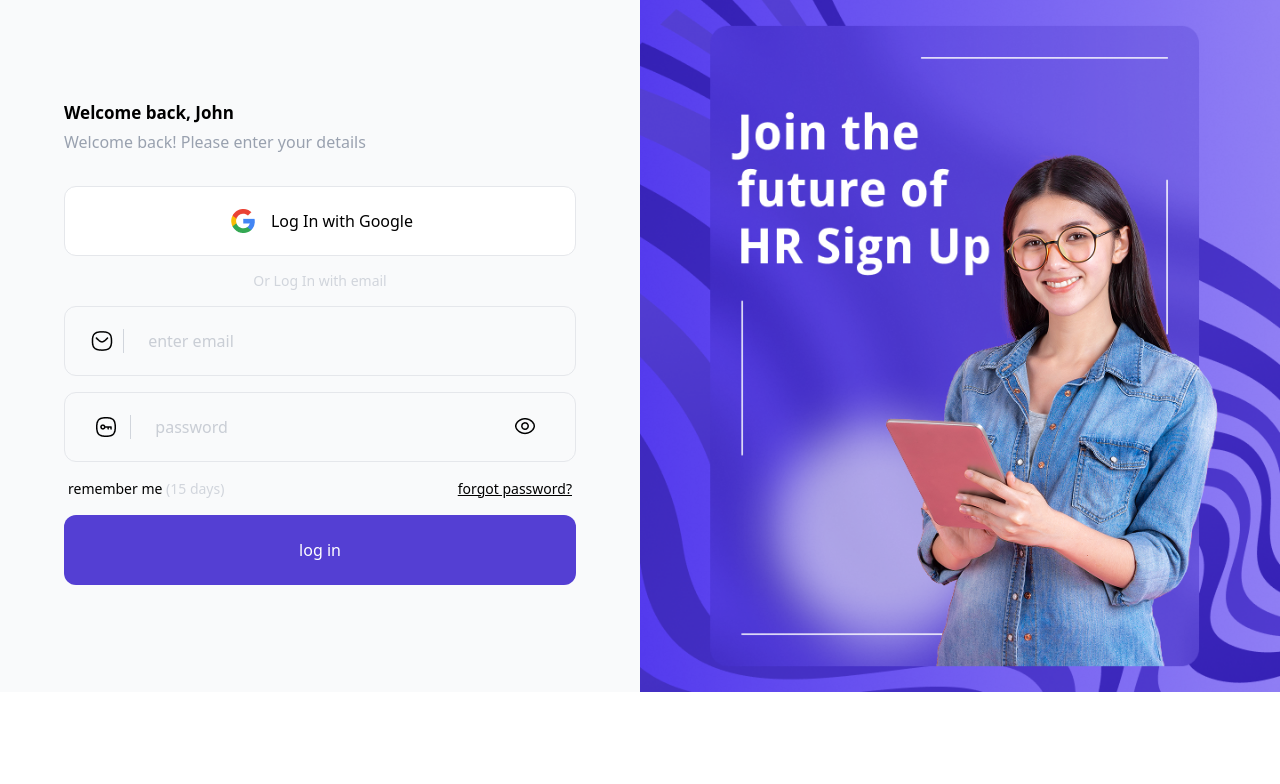
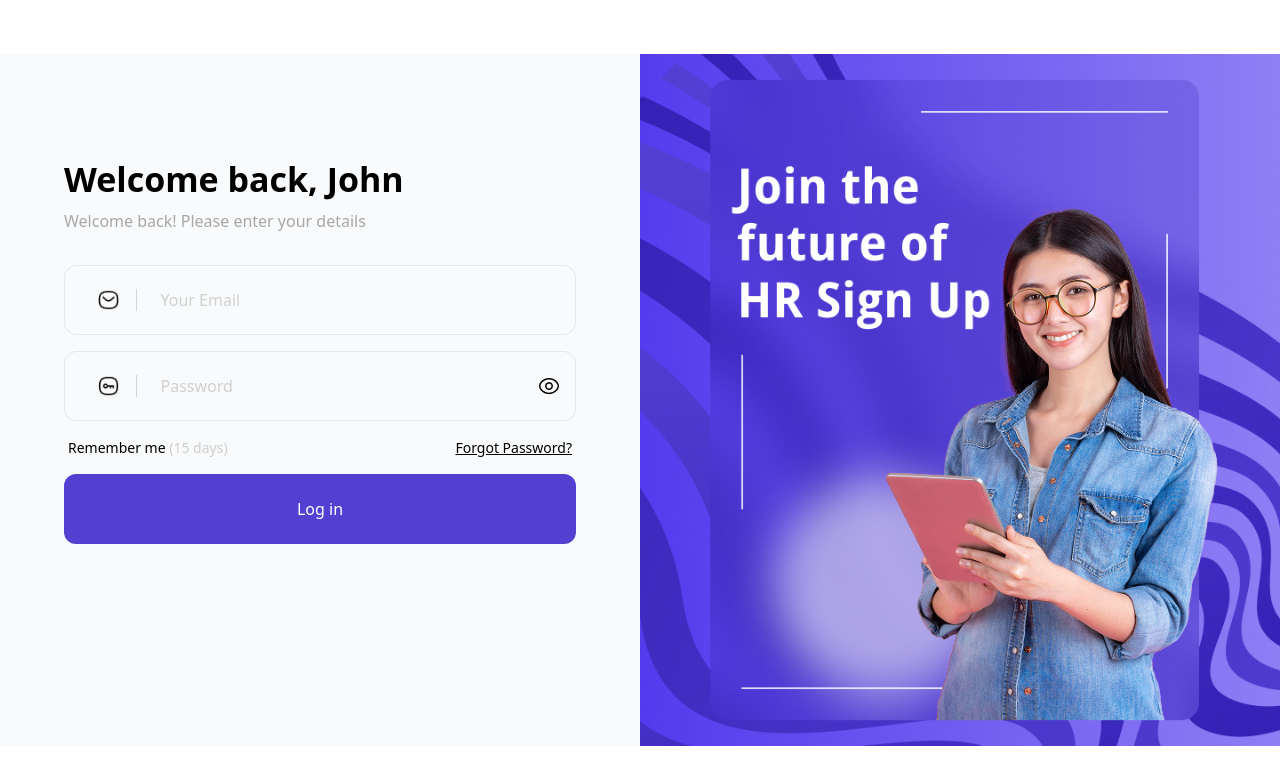
Before and after one commit to qcsstudio/hrms, a React (Vite) app: page / in a window 1280 px wide. Shown: the top 784 px of the page. Built offline with nearby package versions, Linux system fonts and the light colour scheme.

Commit message:
add design

```diff
--- a/src/Components/Adding-Company/Accountsetup.jsx
+++ b/src/Components/Adding-Company/Accountsetup.jsx
@@ -44,7 +44,7 @@ const Accountsetup = ({ onNext, onBack }) => {
   }
 
   return (
-    <div className="bg-[#F9FAFB] p-6 rounded-lg max-w-full">
+    <div className="bg-[#F9FAFB] p-6 rounded-lg w-[1280px]">
       <h1 className="text-xl font-semibold mb-1">
         Admin Account Setup
       </h1>
--- a/src/Components/Adding-Company/AddCompany.jsx
+++ b/src/Components/Adding-Company/AddCompany.jsx
@@ -39,13 +39,16 @@ const AddCompany = () => {
 
   return (
     <>
-      <div className="flex items-center justify-between gap-2 mb-8">
+    {/* <div className='w-[1280px] mx-auto h-screen  border border-red-400 flex flex-col justify-center'> */}
+
+
+      <div className="flex items-center justify-center gap-2 mt-20 mb-8 w-[1280px] mx-auto">
         {steps.map((label, index) => {
           const isActive = index === currentStep;
           const isCompleted = index < currentStep;
 
           return (
-            <div key={index} className="flex flex-col w-full">
+            <div key={index} className="flex flex-col w-full ">
               <div
                 className={`rounded-full h-1 mb-2
                   ${isCompleted ? "bg-gray-400" : isActive ? "bg-blue-400" : "bg-gray-200"}
@@ -78,6 +81,7 @@ const AddCompany = () => {
       </div>
 
       {renderStep()}
+       {/* </div> */}
     </>
   );
 };
--- a/src/Components/Adding-Company/CompanySetup.jsx
+++ b/src/Components/Adding-Company/CompanySetup.jsx
@@ -51,7 +51,7 @@ const CompanySetup = ({ onNext, onBack }) => {
   }
 
   return (
-    <div className="w-full bg-[#F9FAFB] p-6">
+    <div className="w-[1280px] bg-[#F9FAFB] p-6  mx-auto ">
 
       <form onSubmit={handleSubmit} className="space-y-6">
 
--- a/src/Components/Auth/Login.jsx
+++ b/src/Components/Auth/Login.jsx
@@ -69,58 +69,61 @@ const Login = () => {
 
 
   return (
-    <div className="flex w-[1280px] mx-auto bg-gray-50">
+    <div className='flex h-screen items-center bg-white'>
+
+
+      <div className="flex w-[1280px] mx-auto bg-gray-50  ">
 
         <div className="w-1/2 mt-[50px]">
           <div className="w-4/5 mx-auto">
 
             <div className="mt-[50px]">
-            <h1 className="text-[17px] font-semibold text-black">
+              <h1 className="text-[34px] font-semibold text-[#000000]">
                 Welcome back, John
               </h1>
-            <p className="text-[16px] text-gray-400 mt-1">
+              <p className="text-[16px] text-[#A7A7A7] mt-1">
                 Welcome back! Please enter your details
               </p>
             </div>
 
             <div className="mt-8">
 
-            <button className="w-full h-[70px] border border-gray-200 rounded-xl bg-white flex items-center justify-center gap-3">
+              {/* <button className="w-full h-[70px] border border-gray-200 rounded-xl bg-white flex items-center justify-center gap-3">
                 <img src={login_Google} alt="" />
                 <span className="text-[16px] text-black">
                   Log In with Google
                 </span>
-            </button>
+              </button> */}
 
-            <div className="h-[50px] flex items-center justify-center text-[14px] text-gray-300">
+              {/* <div className="h-[50px] flex items-center justify-center text-[14px] text-gray-300">
                 Or Log In with email
-            </div>
+              </div> */}
 
               {/* FORM START */}
               <form onSubmit={handelSubmit}>
 
                 <div className="flex items-center h-[70px] border border-gray-200 rounded-xl gap-6 px-4 mb-4">
-                <div className="w-[50px] border-r border-gray-300 flex justify-center">
+                  <div className="w-[60px] border-r border-gray-300 flex justify-between px-4">
                     <img src={login_Email} alt="" />
                   </div>
                   <input
                     type="text"
-                  placeholder="enter email"
-                  className="w-full outline-none text-[16px] text-gray-400"
+                    placeholder="Your Email"
+                    className="w-full outline-none text-[16px] text-[#A7A7A7]"
                     value={email}
                     onChange={(e) => setEmail(e.target.value)}
                   />
                 </div>
 
                 <div className="flex items-center h-[70px] border border-gray-200 rounded-xl gap-6 px-4 mb-4">
-                <div className="w-[60px] border-r border-gray-300 flex justify-center">
+                  <div className="w-[60px] border-r border-gray-300 flex justify-between px-4">
                     <img src={Password} alt="" />
                   </div>
-                <div className="flex justify-between items-center w-full pr-6">
+                  <div className="flex justify-between items-center w-full ">
                     <input
                       type="password"
-                    placeholder="password"
-                    className="outline-none text-[16px] text-gray-400"
+                      placeholder="Password"
+                      className="outline-none text-[16px] text-[#A7A7A7]  w-full"
                       value={password}
                       onChange={(e) => setPassword(e.target.value)}
                     />
@@ -130,18 +133,18 @@ const Login = () => {
 
                 <div className="flex justify-between items-center text-[14px] mx-1 mb-4">
                   <p>
-                  remember me <span className="text-gray-300">(15 days)</span>
+                  Remember me  <span className="text-[#CECECE]">(15 days)</span>
                   </p>
-                <u className="cursor-pointer">forgot password?</u>
+                  <u className="cursor-pointer font-medium">Forgot Password?</u>
                 </div>
 
                 <div className="bg-[#543FD3] h-[70px] rounded-xl flex items-center justify-center">
                   <button
                     type="submit"
-                  className="text-white text-[16px] font-medium w-full"
+                    className="text-white text-[16px]  w-full"
                     disabled={isLoader}
                   >
-                  {isLoader ? "Logging in..." : "log in"}
+                    {isLoader ? "Logging in..." : "Log in"}
                   </button>
                 </div>
 
@@ -157,6 +160,7 @@ const Login = () => {
         </div>
 
       </div>
+    </div>
   )
 }
 
```
Lines whose indentation alone changed are shown as unchanged.
